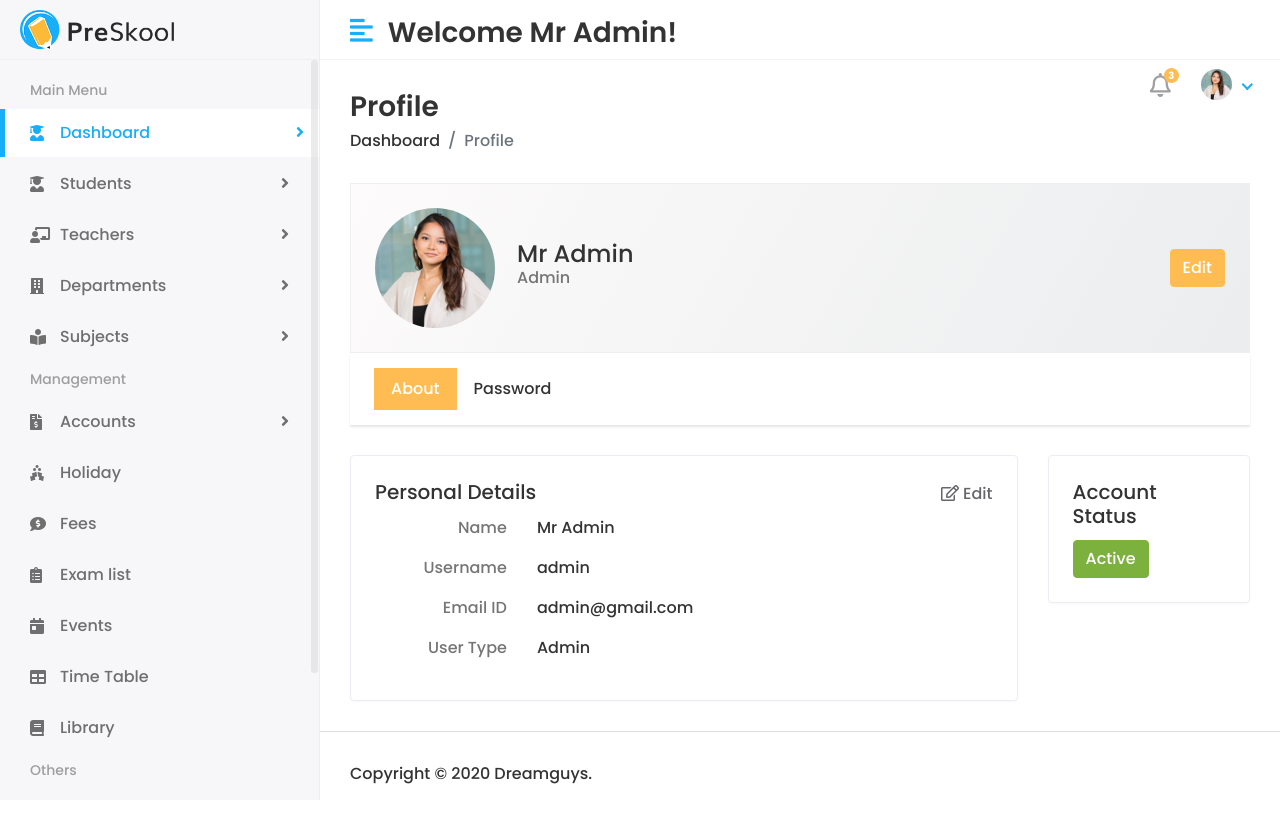
After one commit to RAKIB6348/django_school, a Django app: page /profile/ in a window 1280 px wide. The commit adds this page. Run offline with Django 5.2, Linux system fonts and the light colour scheme; a user stored in the database is signed in; some libraries are stand-ins or nearby versions.

Commit message:
add profile page with extends base, load static, and user data

```diff
--- a/myproject/urls.py
+++ b/myproject/urls.py
@@ -22,6 +22,7 @@ from . import views
 
 urlpatterns = [
     path('dashboard/', views.index, name='index'),
+    path('profile/', views.profile, name='profile'),
     path('', views.login, name='login'),
     path('admin/', admin.site.urls),
     path('auth/', include('authentication.urls')),
--- a/myproject/views.py
+++ b/myproject/views.py
@@ -1,9 +1,18 @@
 from django.shortcuts import render
+from django.contrib.auth.decorators import login_required
 
 
+@login_required
 def index(request):
-    return render(request, 'Admin/dashboard.html')
+    if request.user.user_type == 'admin':
+        return render(request, 'Admin/dashboard.html')
+    return render(request, 'base.html')
 
 
 def login(request):
     return render(request, 'login.html')
+
+
+@login_required
+def profile(request):
+    return render(request, 'profile.html')
--- a/templates/includes/header.html
+++ b/templates/includes/header.html
@@ -100,7 +100,7 @@
                    <p class="text-muted mb-0">{{ user.get_user_type_display }}</p>
                </div>
             </div>
-            <a class="dropdown-item" href="profile.html">My Profile</a>
+            <a class="dropdown-item" href="{% url 'profile' %}">My Profile</a>
             <a class="dropdown-item" href="inbox.html">Inbox</a>
             <a class="dropdown-item" href="login.html">Logout</a>
          </div>
--- /dev/null
+++ b/templates/profile.html
@@ -0,0 +1,122 @@
+{% extends 'base.html' %}
+{% load static %}
+
+{% block content %}
+<div class="content container-fluid">
+               <div class="page-header">
+                  <div class="row">
+                     <div class="col">
+                        <h3 class="page-title">Profile</h3>
+                        <ul class="breadcrumb">
+                           <li class="breadcrumb-item"><a href="{% url 'index' %}">Dashboard</a></li>
+                           <li class="breadcrumb-item active">Profile</li>
+                        </ul>
+                     </div>
+                  </div>
+               </div>
+               <div class="row">
+                  <div class="col-md-12">
+                     <div class="profile-header">
+                        <div class="row align-items-center">
+                           <div class="col-auto profile-image">
+                              <a href="#">
+                              {% if user.profile_pic %}
+                              <img class="rounded-circle" alt="User Image" src="{{ user.profile_pic.url }}">
+                              {% else %}
+                              <img class="rounded-circle" alt="User Image" src="{% static 'assets/img/profiles/avatar-01.jpg' %}">
+                              {% endif %}
+                              </a>
+                           </div>
+                           <div class="col ml-md-n2 profile-user-info">
+                              <h4 class="user-name mb-0">{{ user.first_name }} {{ user.last_name }}</h4>
+                              <h6 class="text-muted">{{ user.get_user_type_display }}</h6>
+                           </div>
+                           <div class="col-auto profile-btn">
+                              <a href="#" class="btn btn-primary">
+                              Edit
+                              </a>
+                           </div>
+                        </div>
+                     </div>
+                     <div class="profile-menu">
+                        <ul class="nav nav-tabs nav-tabs-solid">
+                           <li class="nav-item">
+                              <a class="nav-link active" data-toggle="tab" href="#per_details_tab">About</a>
+                           </li>
+                           <li class="nav-item">
+                              <a class="nav-link" data-toggle="tab" href="#password_tab">Password</a>
+                           </li>
+                        </ul>
+                     </div>
+                     <div class="tab-content profile-tab-cont">
+                        <div class="tab-pane fade show active" id="per_details_tab">
+                           <div class="row">
+                              <div class="col-lg-9">
+                                 <div class="card">
+                                    <div class="card-body">
+                                       <h5 class="card-title d-flex justify-content-between">
+                                          <span>Personal Details</span>
+                                          <a class="edit-link" data-toggle="modal" href="#edit_personal_details"><i class="far fa-edit mr-1"></i>Edit</a>
+                                       </h5>
+                                       <div class="row">
+                                          <p class="col-sm-3 text-muted text-sm-right mb-0 mb-sm-3">Name</p>
+                                          <p class="col-sm-9">{{ user.first_name }} {{ user.last_name }}</p>
+                                       </div>
+                                       <div class="row">
+                                          <p class="col-sm-3 text-muted text-sm-right mb-0 mb-sm-3">Username</p>
+                                          <p class="col-sm-9">{{ user.username }}</p>
+                                       </div>
+                                       <div class="row">
+                                          <p class="col-sm-3 text-muted text-sm-right mb-0 mb-sm-3">Email ID</p>
+                                          <p class="col-sm-9">{{ user.email }}</p>
+                                       </div>
+                                       <div class="row">
+                                          <p class="col-sm-3 text-muted text-sm-right mb-0 mb-sm-3">User Type</p>
+                                          <p class="col-sm-9">{{ user.get_user_type_display }}</p>
+                                       </div>
+                                    </div>
+                                 </div>
+                              </div>
+                              <div class="col-lg-3">
+                                 <div class="card">
+                                    <div class="card-body">
+                                       <h5 class="card-title d-flex justify-content-between">
+                                          <span>Account Status</span>
+                                       </h5>
+                                       <button class="btn btn-success" type="button"><i class="fe fe-check-verified"></i> Active</button>
+                                    </div>
+                                 </div>
+                              </div>
+                           </div>
+                        </div>
+                        <div id="password_tab" class="tab-pane fade">
+                           <div class="card">
+                              <div class="card-body">
+                                 <h5 class="card-title">Change Password</h5>
+                                 <div class="row">
+                                    <div class="col-md-10 col-lg-6">
+                                       <form>
+                                          <div class="form-group">
+                                             <label>Old Password</label>
+                                             <input type="password" class="form-control">
+                                          </div>
+                                          <div class="form-group">
+                                             <label>New Password</label>
+                                             <input type="password" class="form-control">
+                                          </div>
+                                          <div class="form-group">
+                                             <label>Confirm Password</label>
+                                             <input type="password" class="form-control">
+                                          </div>
+                                          <button class="btn btn-primary" type="submit">Save Changes</button>
+                                       </form>
+                                    </div>
+                                 </div>
+                              </div>
+                           </div>
+                        </div>
+                     </div>
+                  </div>
+               </div>
+            </div>
+{% endblock %}
```
